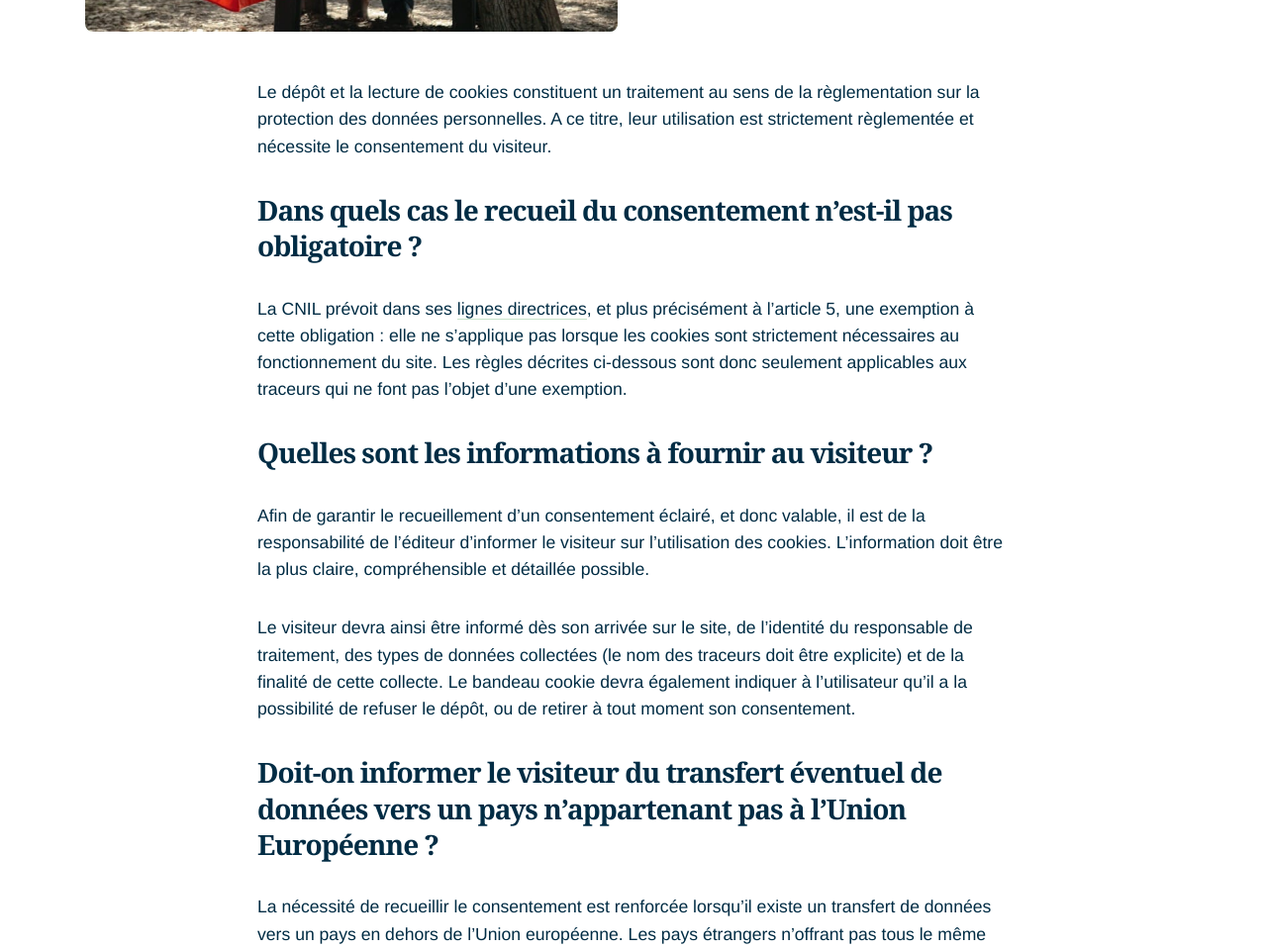
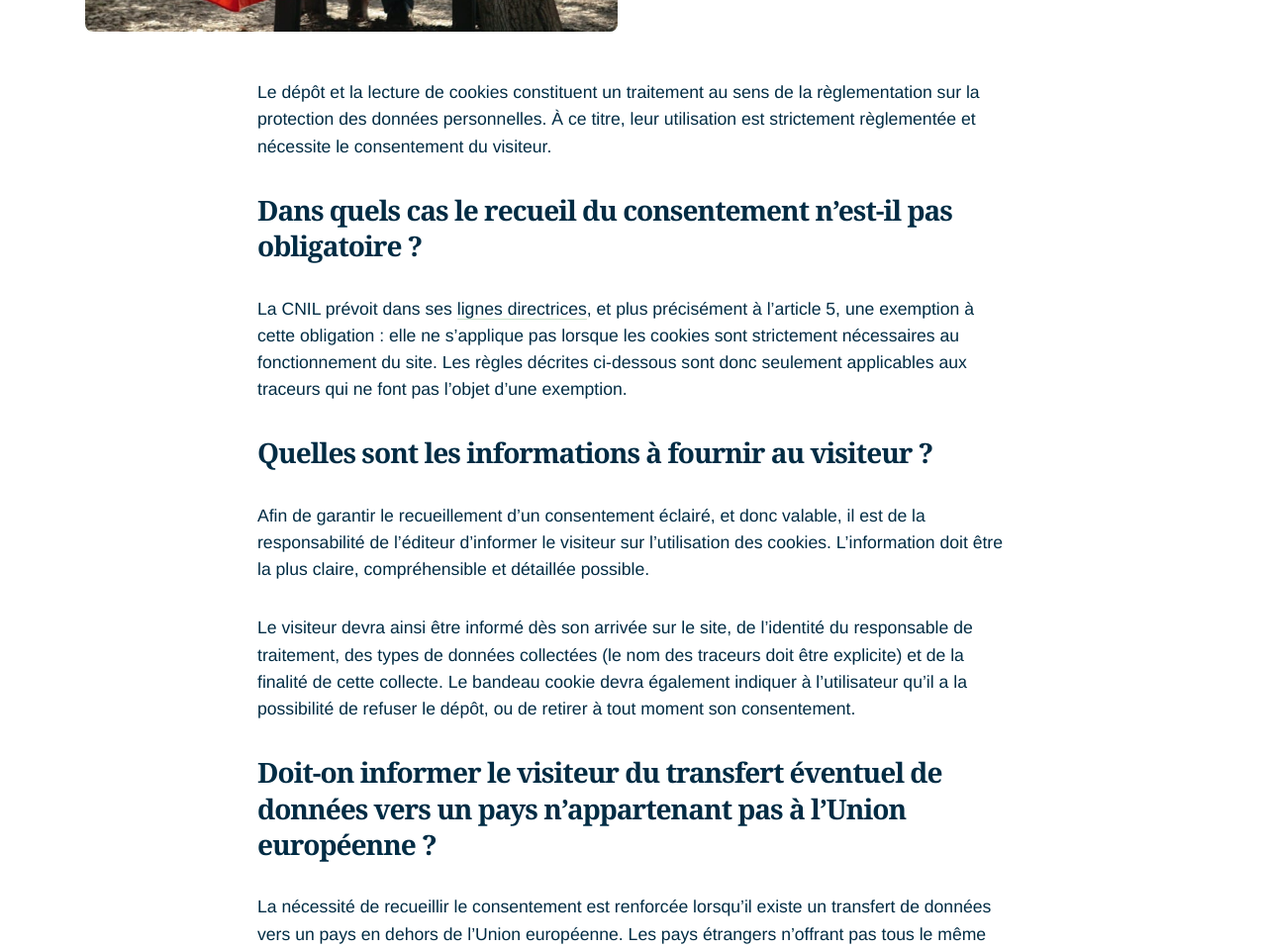
Before and after one commit to slimooo/blog-abla, a Jekyll site: the page built from _posts/2021-03-29-comment-recueillir-valablement-le-consentement-pour-les-cookies.md, in a window 1280 px wide and 1400 px high, scrolled down 375 px. Shown: the part 177-1137 px from the top of the window at 99% size. Built offline with Jekyll 4.4.1, drawn with Linux system fonts in a browser that asks for light colours; nearby versions of some CDN libraries; some of the changed text lies outside the part shown.

Commit message:
correction orthographique

```diff
--- a/_posts/2021-03-29-comment-recueillir-valablement-le-consentement-pour-les-cookies.md
+++ b/_posts/2021-03-29-comment-recueillir-valablement-le-consentement-pour-les-cookies.md
@@ -7,7 +7,7 @@ image:  '/images/15.jpg'
 tags:   [cookies, RGPD, CNIL]
 ---
 
-Le dépôt et la lecture de cookies constituent un traitement au sens de la règlementation sur la protection des données personnelles. A ce titre, leur utilisation est strictement règlementée et nécessite le consentement du visiteur.
+Le dépôt et la lecture de cookies constituent un traitement au sens de la règlementation sur la protection des données personnelles. À ce titre, leur utilisation est strictement règlementée et nécessite le consentement du visiteur.
 
 ## Dans quels cas le recueil du consentement n'est-il pas obligatoire ?
 
@@ -19,7 +19,7 @@ Afin de garantir le recueillement d’un consentement éclairé, et donc valable
 
 Le visiteur devra ainsi être informé dès son arrivée sur le site, de l’identité du responsable de traitement, des types de données collectées (le nom des traceurs doit être explicite) et de la finalité de cette collecte. Le bandeau cookie devra également indiquer à l’utilisateur qu’il a la possibilité de refuser le dépôt, ou de retirer à tout moment son consentement.
 
-## Doit-on informer le visiteur du transfert éventuel de données vers un pays n’appartenant pas à l’Union Européenne ?
+## Doit-on informer le visiteur du transfert éventuel de données vers un pays n’appartenant pas à l’Union européenne ?
 
 La nécessité de recueillir le consentement est renforcée lorsqu’il existe un transfert de données vers un pays en dehors de l’Union européenne. Les pays étrangers n’offrant pas tous  le même niveau de protection de la vie privée que la règlementation européenne, les transferts de données personnelles sont strictement règlementés. Les transferts sont considérés comme légaux sous réserve que l’éditeur du site assure un niveau de protection des données adéquat.
 
@@ -49,7 +49,7 @@ Il est nécessaire, pour garantir un consentement libre, que l’utilisateur soi
 
 Cette opération doit notamment se faire de manière aussi simple que lorsque l’utilisateur a donné son consentement. L’utilisateur doit ainsi pouvoir retirer son consentement à n’importe quel moment à l’aide d’un lien ou d’un bouton disponible sur toutes les pages du site.
 
-## A partir de quel moment peut-on valablement déposer un cookie ?
+## À partir de quel moment peut-on valablement déposer un cookie ?
 
 Le dépôt de cookie ne sera possible qu’à partir du moment où l’utilisateur aura formulé son consentement de façon claire et explicite. Le dépôt d’un cookie dès l’arrivée du visiteur est donc impossible.
 
--- a/_posts/2021-03-31-est-il-possible-de-deposer-des-cookies-sans-demander-le-consentement.markdown
+++ b/_posts/2021-03-31-est-il-possible-de-deposer-des-cookies-sans-demander-le-consentement.markdown
@@ -45,6 +45,6 @@ La CNIL recommande de limiter à treize mois la durée de vie de ce type de trac
 
 La solution Matomo peut dans certains cas ne pas nécessiter le recueil du consentement. Elle n’est cependant pas conforme par défaut au RGPD, puisque les données collectées ne sont pas anonymisées. Son utilisation complexe peut également poser problème.
 
-Pour répondre à la problématique de la collecte du consentement, la société Astra Porta a développée la solution de mesure d'audience Abla Analytics. En mettant en place cette solution, vous bénéficiez du régime de l’exemption de collecte de consentement.
+Pour répondre à la problématique de la collecte du consentement, la société Astra Porta a développé la solution de mesure d'audience Abla Analytics. En mettant en place cette solution, vous bénéficiez du régime de l’exemption de collecte de consentement.
 
 Cette solution s’opère dans le respect de la vie privée des personnes : à la différence d’autres solutions, Abla Analytics effectue automatiquement une anonymisation des données, ne suit pas la navigation de l’utilisateur, et ne réalise aucun profilage.
--- a/_posts/2022-01-28-comment-recueillir-la-preuve-de-consentement-cookies-avec-tarte-au-citron.markadown.markdown
+++ b/_posts/2022-01-28-comment-recueillir-la-preuve-de-consentement-cookies-avec-tarte-au-citron.markadown.markdown
@@ -7,7 +7,7 @@ image:  '/images/15.jpg'
 tags:   [cookies, RGPD, CNIL]
 ---
 
-A l'article 4 de ses recommandations sur les cookies et traceurs, la CNIL demande à l'éditeur d'un site de *"démontrer, à tout moment, que les utilisateurs ont donné leur consentement"*. En d'autres termes, en cas de contrôle ou de litige, il faudra apporter la preuve que l'on a bien mis en place une fenêtre cookies et que celle-ci est bien conforme aux recommandations de la CNIL.
+À l'article 4 de ses recommandations sur les cookies et traceurs, la CNIL demande à l'éditeur d'un site de *"démontrer, à tout moment, que les utilisateurs ont donné leur consentement"*. En d'autres termes, en cas de contrôle ou de litige, il faudra apporter la preuve que l'on a bien mis en place une fenêtre cookies et que celle-ci est bien conforme aux recommandations de la CNIL.
 
 Lorsqu'on utilise un Consent Management Plateform (CMP) comme [Didomi](https://support.didomi.io/fr/les-traceurs-exempt%C3%A9s-de-consentement-1) ou [Axeptio](https://www.axeptio.eu/post/quels-sont-les-cookies-exemptes-de-consentement), c'est le prestataire en tant que tiers de confiance qui peut apporter la preuve de l'existence de la collecte de consentement.
 
```
Also changed, not shown: other parts of _posts/2022-01-28-comment-recueillir-la-preuve-de-consentement-cookies-avec-tarte-au-citron.markadown.markdown (+1 -1 lines), _posts/2022-01-30-le-floc-peut-il-etre-conforme-au-RGPD.markdown (+6 -6 lines).
